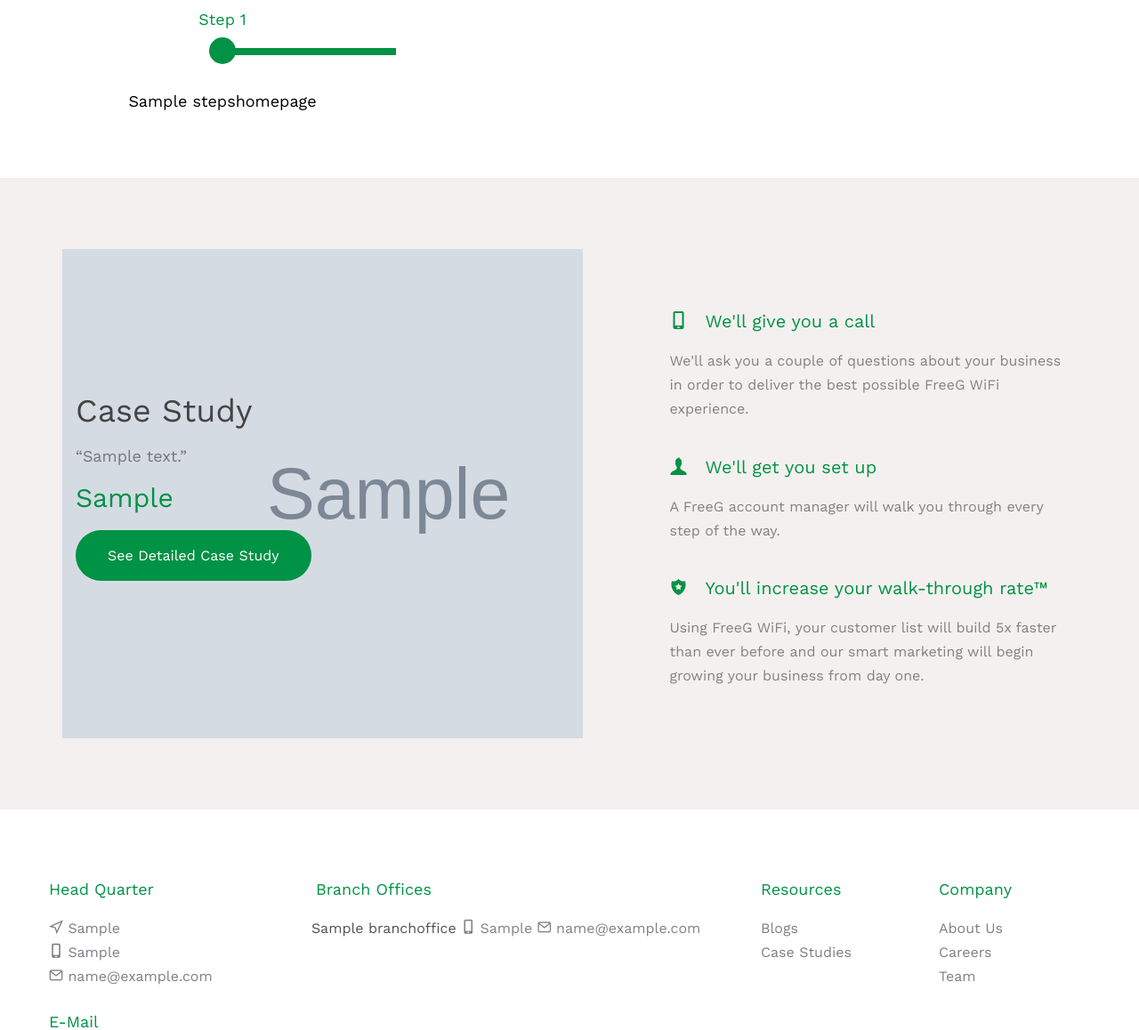
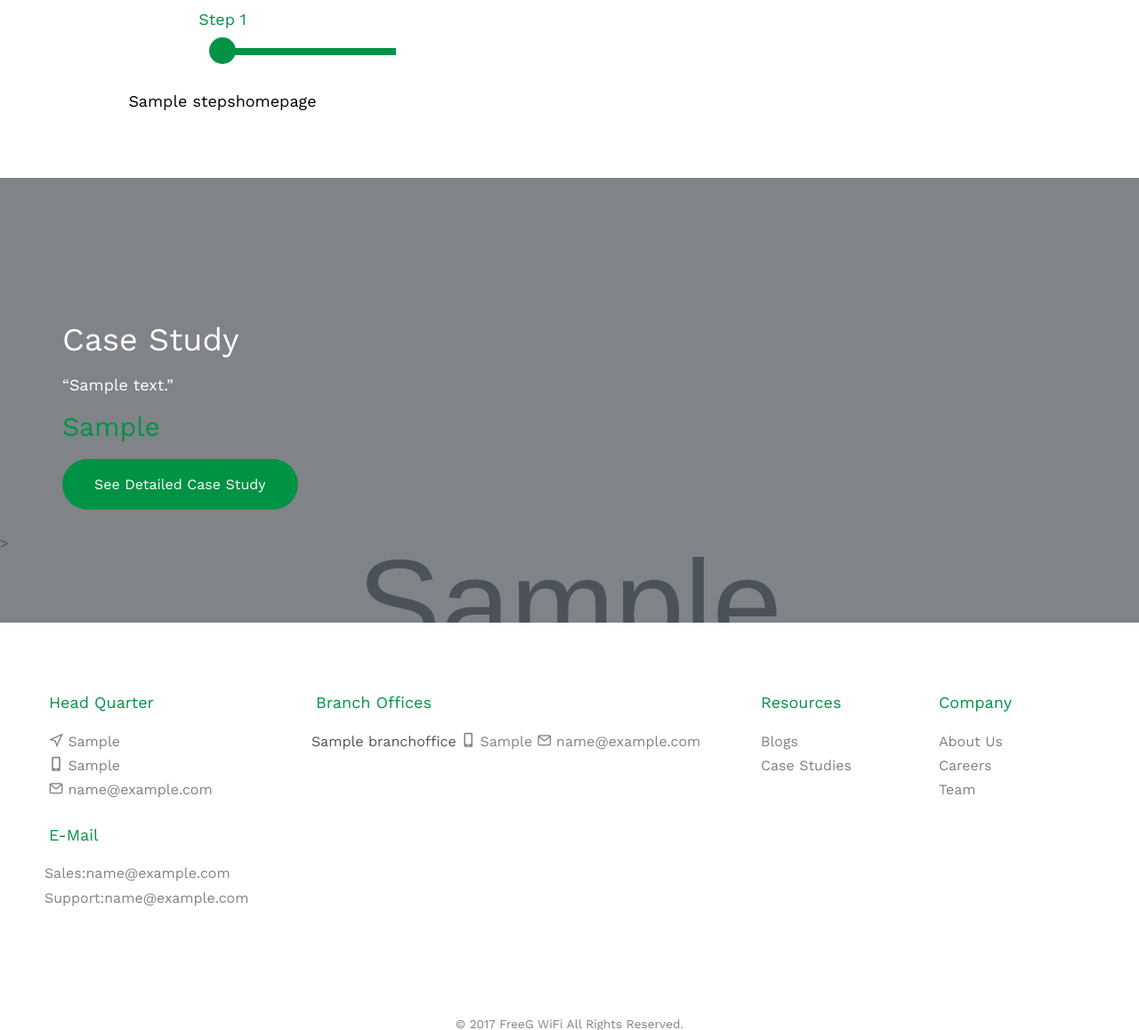
Before and after one commit to ManishPrajapat/Freegrepo, a Django app: page /formsuccess in a window 1280 px wide. Shown: the part 650-1808 px from the top of the page at 89% size. Run offline with Django 3.2, Linux system fonts and the light colour scheme; tables that the repository leaves empty hold one stand-in row (values such as "Sample post"); grey boxes marked "Sample" are stand-in pictures; some libraries are stand-ins or nearby versions; some web fonts are replaced.

Commit message:
Minor Change

```diff
--- a/myproject/app/templates/app/formsuccess.html
+++ b/myproject/app/templates/app/formsuccess.html
@@ -188,57 +188,73 @@
 	</div>
 
 
-    <div id="fh5co-contact" style="background-color:#F4F0EF">
-		<div class="container">
-			<div class="row">
+    <!--<div id="fh5co-contact" style="background-color:#F4F0EF">-->
+		<!--<div class="container">-->
+			<!--<div class="row">-->
 
-				<div class="col-md-6 ">
-					<div class="container" >
+				<!--<div class="col-md-6 ">-->
+					<!--<div class="container" >-->
+						<!--<div class="row" >-->
+							<!--<div class="col-md-6 text-left" style="background-image:url({{ MEDIA_URL }}{{casestudy_image}});height:550px;background-size:cover">-->
+								<!--<br><br><br><br><br><br>-->
+								<!--<h1 class="text-left text-top" style="color:#444444;">Case Study</h1>-->
+								<!--<h4 class="text-left text-top" style="color:#777777;">“{{casestudy_description}}”</h4>-->
+								<!--<h2 style="color:#009245 !important " class="text-left text-top" style="color:#EEE236;">{{casestudy_venue}}</h2>-->
+								<!--<p ><a style="background-color:#009245 !important ;border:none" class="btn btn-primary btn-lg btn-learn btn-left" href="/web/casestudy/">See Detailed Case Study </a></p>-->
+
+							<!--</div>-->
+						<!--</div>-->
+					<!--</div>-->
+				<!--</div>-->
+
+								<!--&lt;!&ndash;<div class="col-md-1 col-md-push-1 "></div>&ndash;&gt;-->
+
+
+				<!--<div class="col-md-5 col-md-push-1 ">-->
+
+
+					<!--<div class="fh5co-contact-info text-left">-->
+							<!--<div class="mt">-->
+								<!--<div>-->
+									<!--<h4 style="color:#009245 !important"><i class="icon-mobile" style="color:#009245"></i>We'll give you a call</h4>-->
+									<!--<p>We'll ask you a couple of questions about your business in order to deliver the best possible FreeG WiFi experience.</p>-->
+								<!--</div>-->
+								<!--<div>-->
+									<!--<h4 style="color:#009245 !important "><i class="icon-user" style="color:#009245"></i>We'll get you set up</h4>-->
+									<!--<p>A FreeG  account manager will walk you through every step of the way.-->
+
+<!--</p>-->
+								<!--</div>-->
+								<!--<div>-->
+									<!--<h4 style="color:#009245 !important"><i class="icon-shield" style="color:#009245"></i>You'll increase your walk-through rate™</h4>-->
+									<!--<p>Using FreeG WiFi, your customer list will build 5x faster than ever before and our smart marketing will begin growing your business from day one.</p>-->
+								<!--</div>-->
+							<!--</div>-->
+						<!--</div>-->
+				<!--</div>-->
+
+
+			<!--</div>-->
+
+		<!--</div>-->
+	<!--</div>-->
+
+		<div class="fh5co-cover fh5co-cover-lg" role="banner" style="background-image:url({{ MEDIA_URL }}{{casestudy_image}});height:500px" >
+					<div class="overlay"></div>
+					<div class="container">
 						<div class="row" >
-							<div class="col-md-6 text-left" style="background-image:url({{ MEDIA_URL }}{{casestudy_image}});height:550px;background-size:cover">
+							<div class="col-md-6 text-left">
 								<br><br><br><br><br><br>
-								<h1 class="text-left text-top" style="color:#444444;">Case Study</h1>
-								<h4 class="text-left text-top" style="color:#777777;">“{{casestudy_description}}”</h4>
+								<h1 class="text-left text-top" style="color:#FFFFFF;">Case Study</h1>
+								<h4 class="text-left text-top" style="color:#FFFFFF;">“{{casestudy_description}}”</h4>
 								<h2 style="color:#009245 !important " class="text-left text-top" style="color:#EEE236;">{{casestudy_venue}}</h2>
 								<p ><a style="background-color:#009245 !important ;border:none" class="btn btn-primary btn-lg btn-learn btn-left" href="/web/casestudy/">See Detailed Case Study </a></p>
 
 							</div>
 						</div>
+						</div>>
 					</div>
-				</div>
-
-								<!--<div class="col-md-1 col-md-push-1 "></div>-->
-
-
-				<div class="col-md-5 col-md-push-1 ">
-
-
-					<div class="fh5co-contact-info text-left">
-							<div class="mt">
-								<div>
-									<h4 style="color:#009245 !important"><i class="icon-mobile" style="color:#009245"></i>We'll give you a call</h4>
-									<p>We'll ask you a couple of questions about your business in order to deliver the best possible FreeG WiFi experience.</p>
-								</div>
-								<div>
-									<h4 style="color:#009245 !important "><i class="icon-user" style="color:#009245"></i>We'll get you set up</h4>
-									<p>A FreeG  account manager will walk you through every step of the way.
-
-</p>
-								</div>
-								<div>
-									<h4 style="color:#009245 !important"><i class="icon-shield" style="color:#009245"></i>You'll increase your walk-through rate™</h4>
-									<p>Using FreeG WiFi, your customer list will build 5x faster than ever before and our smart marketing will begin growing your business from day one.</p>
-								</div>
-							</div>
-						</div>
-				</div>
-
-
-			</div>
-
 		</div>
-	</div>
-
 
 
 	<footer id="fh5co-footer" role="contentinfo" style="background-color:#FFFFFF;height:410px;margin-top:0px">
```
